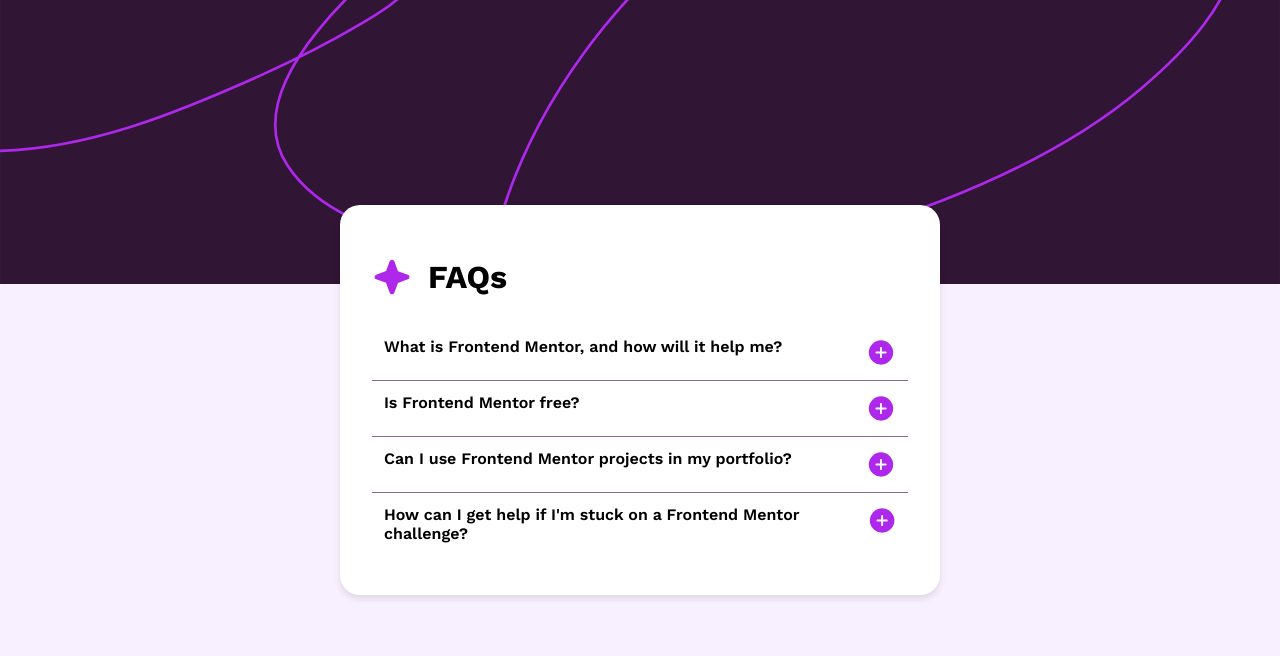
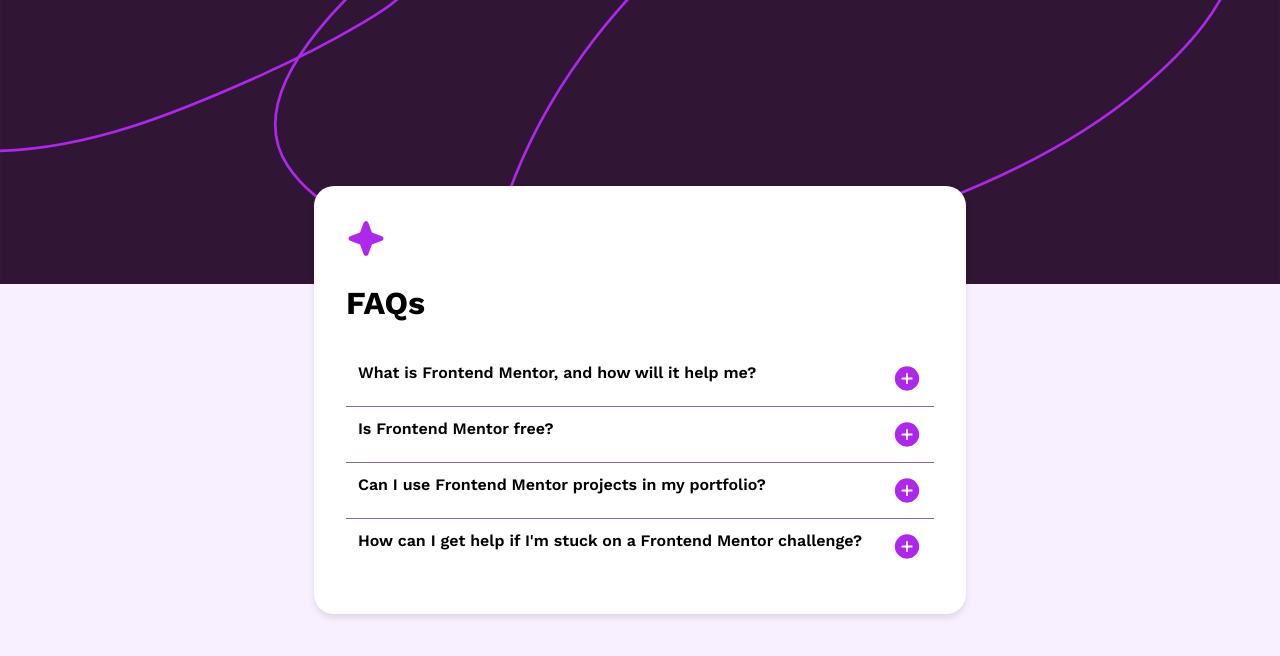
Before and after one commit to noelhoppe/faq-accordion, a plain HTML site: page index.html in a window 1280 px wide. Drawn offline with Linux system fonts and the light colour scheme.

Commit message:
improvements

```diff
--- a/index.html
+++ b/index.html
@@ -12,10 +12,10 @@
 </head>
 <body>
   <main>
-    <header>
+    <div>
       <img src="assets/images/icon-star.svg" alt="">
       <h1>FAQs</h1>
-    </header>
+    </div>
     <ul>
       <li>
         <details>
--- a/styles.css
+++ b/styles.css
@@ -53,7 +53,7 @@ main {
     padding: 2rem;
     border-radius: 20px;
     box-shadow: 0 4px 6px rgba(0, 0, 0, 0.1);
-    max-width: 600px;
+    max-width: 60rem;
 }
 
 header {
@@ -90,16 +90,22 @@ summary {
     display: flex;
     justify-content: space-between;
 }
+/* multiple browser support */
+summary::-webkit-details-marker {
+    display: none;
+}
 
 summary:after {
     content: "";
-    background: url("assets/images/icon-plus.svg");
+    background-size: 100%;
+    background: url("assets/images/icon-plus.svg") no-repeat right;
     height: 31px;
-    width: 30px;    /* image's width and height in px */
+    width: 30px;
+    padding-left: 30px;
 }
 
 details[open] summary:after {
-    background: url("assets/images/icon-minus.svg");
+    background: url("assets/images/icon-minus.svg") no-repeat right;
 }
 
 p {
```
